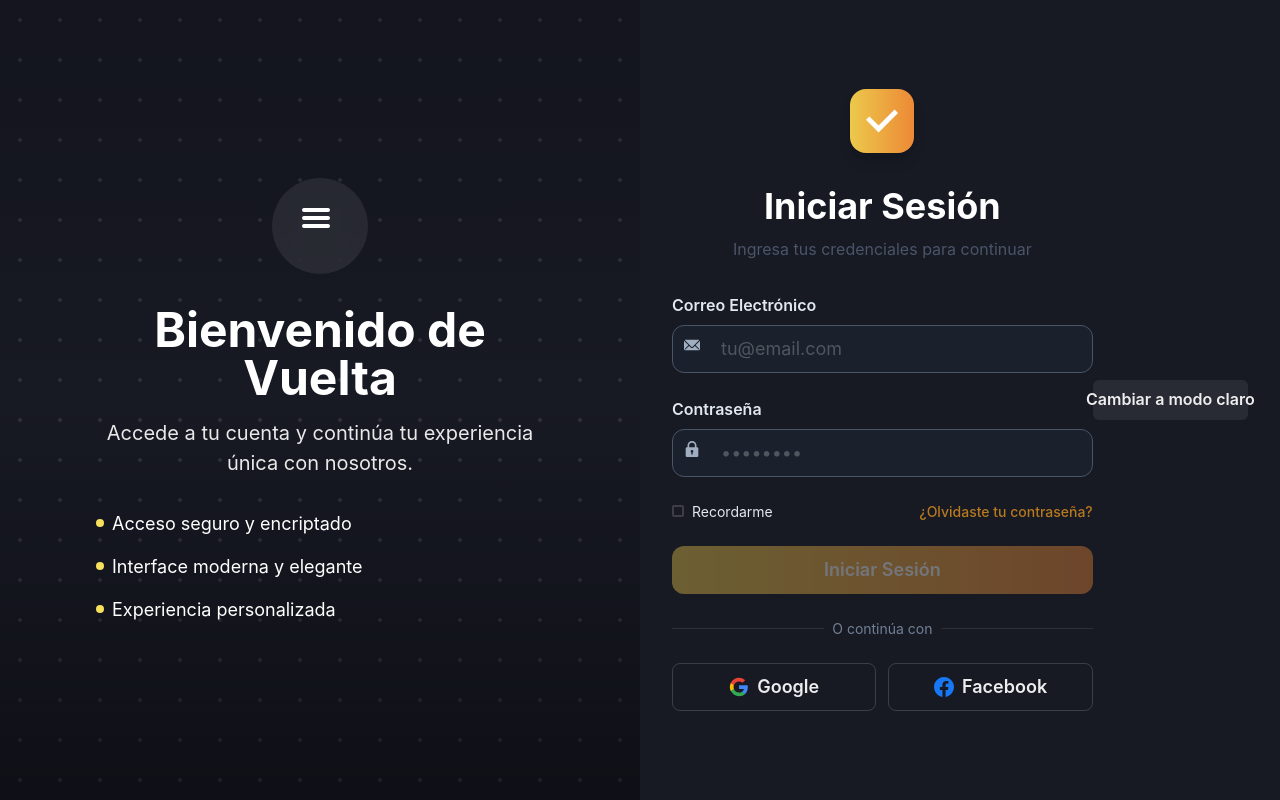
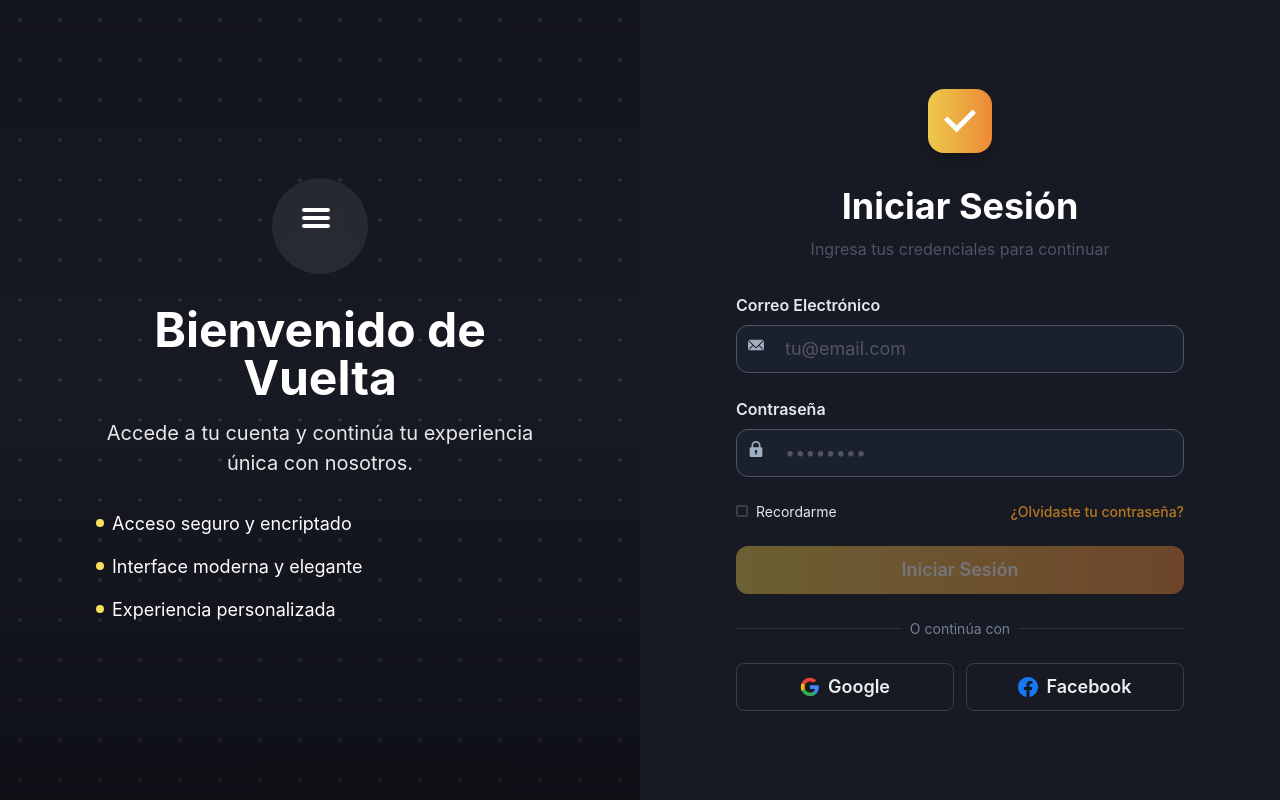
Before and after one commit to JoaquinFigueroa5/Repository-FrontendBanco, a React (Vite) app: page / in a window 1280 px wide. Built offline with nearby package versions, Linux system fonts and the light colour scheme.

Commit message:
Toggle mode

```diff
--- a/src/components/Login.jsx
+++ b/src/components/Login.jsx
@@ -372,9 +372,9 @@ export default function Login() {
                         </HStack>
                     </VStack>
                 </Box>
-                <Button onClick={toggleColorMode}>
+                {/* <Button onClick={toggleColorMode}>
                     Cambiar a {colorMode === 'light' ? 'modo oscuro' : 'modo claro'}
-                </Button>
+                </Button> */}
             </Flex>
         </Flex>
     );
```
